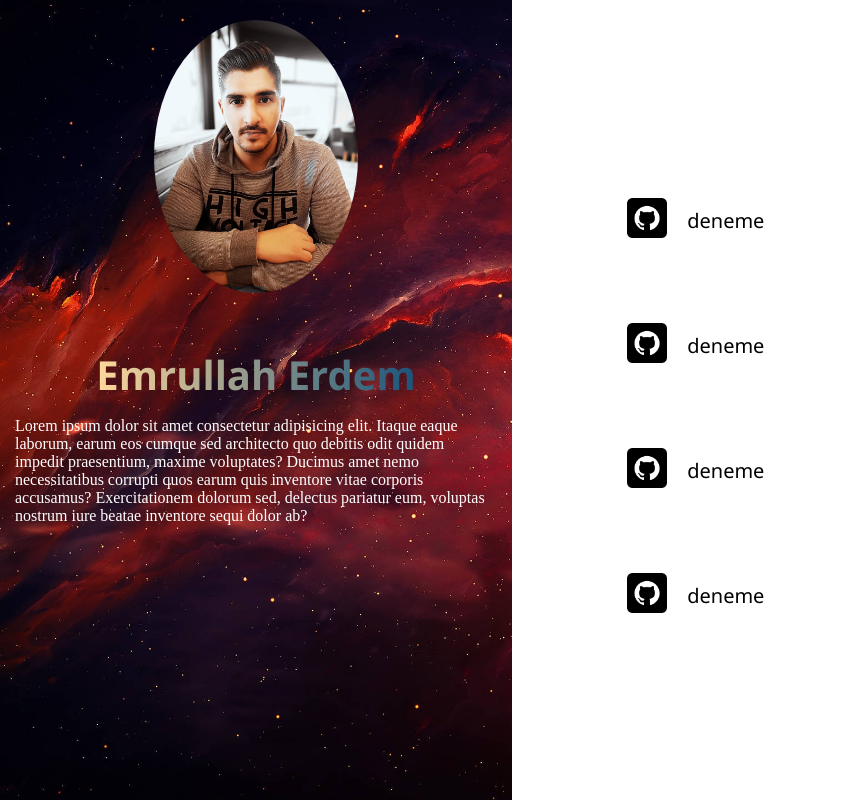
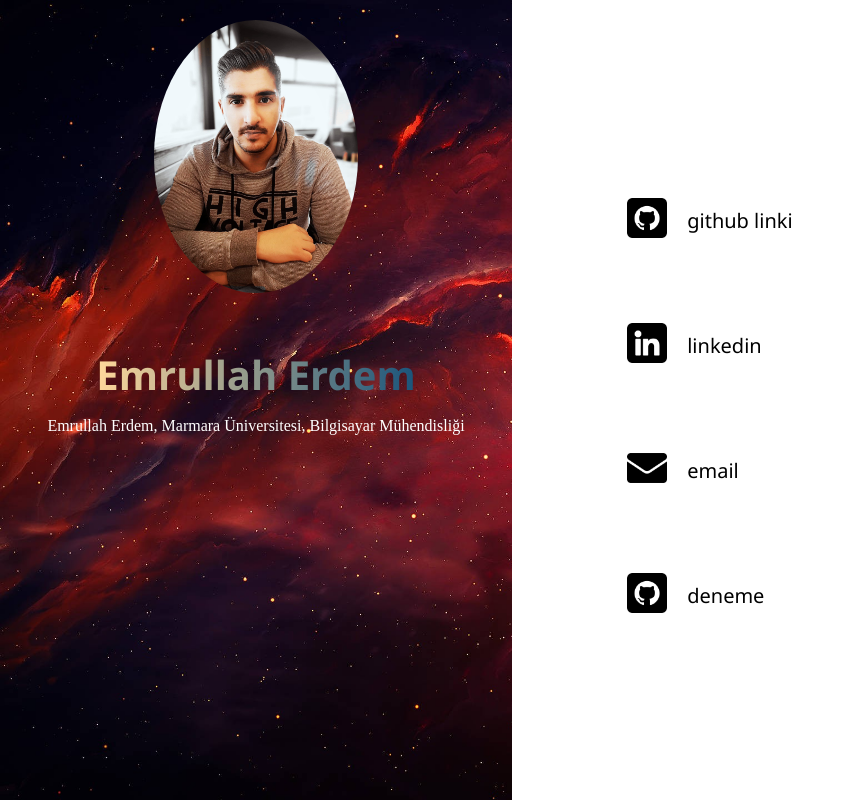
Before and after one commit to 1EmrullahErdem/1EmrullahErdem.github.io, a plain HTML site: page index.html in a window 1280 px wide. Shown: the whole page, without its empty margins (0-854 px from the left). Drawn offline with Linux system fonts and the light colour scheme.

Commit message:
link changed

```diff
--- a/index.html
+++ b/index.html
@@ -1,76 +1,65 @@
 <!DOCTYPE html>
 <html lang="en">
   <head>
-    <meta charset="UTF-8">
-    <meta http-equiv="X-UA-Compatible" content="IE=edge">
-    <meta name="viewport" content="width=device-width, initial-scale=1.0">
+    <meta charset="UTF-8" />
+    <meta http-equiv="X-UA-Compatible" content="IE=edge" />
+    <meta name="viewport" content="width=device-width, initial-scale=1.0" />
     <title>Emrullah Erdem</title>
-    <link rel="stylesheet" href="style.css">
-
-
+    <link rel="stylesheet" href="style.css" />
   </head>
   <body>
-
     <div class="con">
       <div class="left">
-
         <div class="pp">
-                 <img class="ppimg" src="./img/pp.png.jpeg" alt="" srcset="">
+          <img class="ppimg" src="./img/pp.png.jpeg" alt="" srcset="" />
         </div>
         <div class="title">
           <b>Emrullah Erdem</b>
         </div>
         <div class="exp">
-                 Lorem ipsum dolor sit amet consectetur adipisicing elit. Itaque eaque laborum, earum eos cumque sed architecto quo debitis odit quidem impedit praesentium, maxime voluptates? Ducimus amet nemo necessitatibus corrupti quos earum quis inventore vitae corporis accusamus? Exercitationem dolorum sed, delectus pariatur eum, voluptas nostrum iure beatae inventore sequi dolor ab?
+          Emrullah Erdem, Marmara Üniversitesi, Bilgisayar Mühendisliği <b></b>
+        </div>
       </div>
 
-    </div>
-
-
       <div class="right">
-
         <div class="panel">
           <div class="icon">
-                    <img  class="ricon" src="./img/github.png" alt="" >
+            <img class="ricon" src="./img/github.png" alt="github" />
+          </div>
+          <div class="link">
+            <a href="https://github.com/1EmrullahErdem" target="_blank"
+              >github linki
+            </a>
+          </div>
+        </div>
+        <div class="panel">
+          <div class="icon">
+            <img class="ricon" src="./img/linkedin.png" alt="linkedin" />
+          </div>
+          <div class="link">
+            <a href="https://www.linkedin.com/in/emrullaherdem/" target="_blank"
+              >linkedin</a
+            >
+          </div>
+        </div>
+        <div class="panel">
+          <div class="icon">
+            <img class="ricon" src="./img/email.png" alt="email" />
+          </div>
+          <div class="link">
+            <a href="mailto:emrullah.erdem@outlook.com">email</a>
+          </div>
+        </div>
+        <div class="panel">
+          <div class="icon">
+            <img class="ricon" src="./img/github.png" alt="" />
           </div>
           <div class="link">
             <a href="#">deneme</a>
           </div>
         </div>
-        <div class="panel">
-            <div class="icon">
-                  <img  class="ricon" src="./img/github.png" alt="" >
-            </div>
-            <div class="link">
-                   <a href="#">deneme</a>
       </div>
     </div>
-      <div class="panel">
-        <div class="icon">
-              <img  class="ricon" src="./img/github.png" alt="" >
-        </div>
-        <div class="link">
-               <a href="#">deneme</a>
-        </div>
-  </div>
-  <div class="panel">
-    <div class="icon">
-          <img  class="ricon" src="./img/github.png" alt="" >
-    </div>
-    <div class="link">
-           <a href="#">deneme</a>
-    </div>
-</div>
-
-
-
-    </div>
-
-   </div>
-
-
-
-
   </body>
   <script src="./script.js"></script>
 </html>
```
Lines whose indentation alone changed are shown as unchanged.
